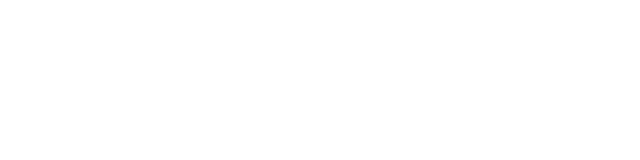
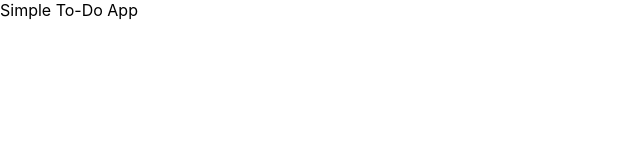
Before and after one commit to MichalPC/simple-todo-app, a React (Create React App) app: page / in a window 1280 px wide. Shown: the top 160 px of the page, without its empty margins (0-640 px from the left). Built offline with nearby package versions, Linux system fonts and the light colour scheme.

Commit message:
Add App to index

```diff
--- a/src/index.js
+++ b/src/index.js
@@ -1,10 +1,12 @@
 import React from 'react';
 import ReactDOM from 'react-dom';
 import './index.css';
+import App from './App.js'
 import * as serviceWorker from './serviceWorker';
 
 ReactDOM.render(
   <React.StrictMode>
+    <App />
   </React.StrictMode>,
   document.getElementById('root')
 );
```
